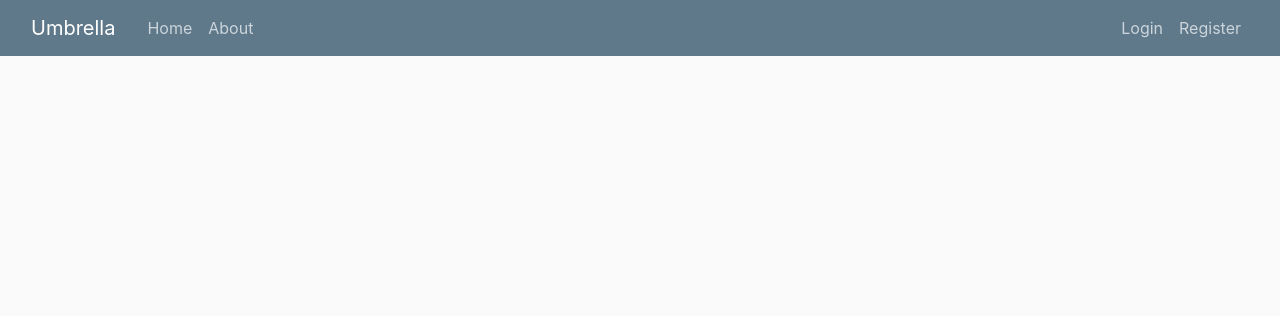
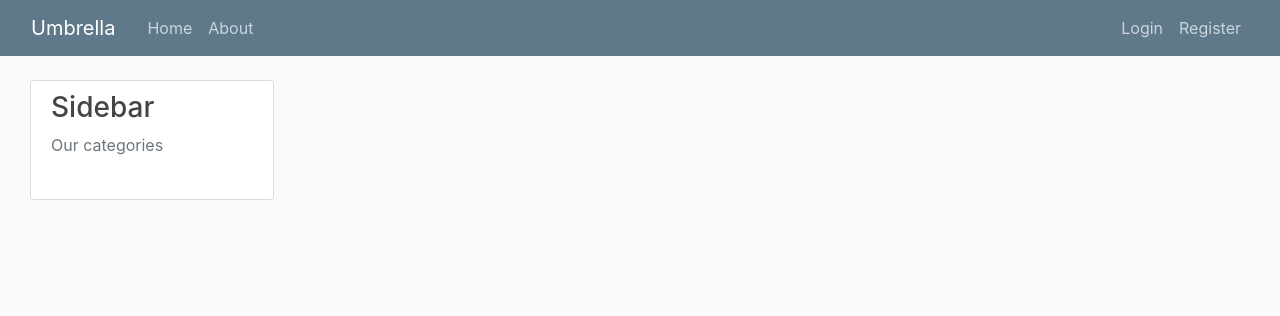
Before and after one commit to gh-lutheravery/umbrella, a Flask app: page /home in a window 1280 px wide. Shown: the top 316 px of the page. Run offline with Flask 3, Linux system fonts and the light colour scheme; a database or web service that is not in the repository returns one stand-in record (values such as "Sample title"); some libraries are stand-ins or nearby versions.

Commit message:
put sidebar in home

```diff
--- a/umbrella/templates/home.html
+++ b/umbrella/templates/home.html
@@ -1,5 +1,20 @@
 {% extends "layout.html" %}
 {% block content %}
+    <div class="col-md-4">
+          <div class="content-section">
+            <h3>Sidebar</h3>
+            <p class='text-muted'>Our categories
+              <ul class="list-group">
+                {% for cat in cats %}
+                    <li class="list-group-item list-group-item-light">
+                        <a class="mr-2" href="{{ url_for('home', category=cat.id) }}">{{ cat.title }}</a>
+                    </li>
+                {% endfor %}
+              </ul>
+            </p>
+          </div>
+    </div>
+
     {% for post in posts %}
         <article class="media content-section">
           <div class="media-body">
```
